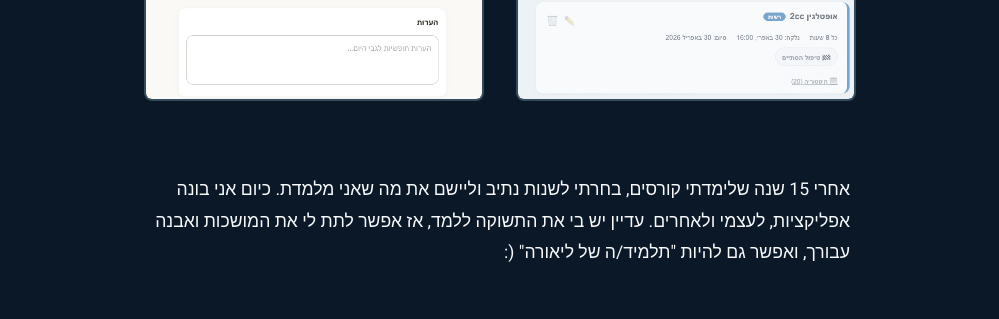
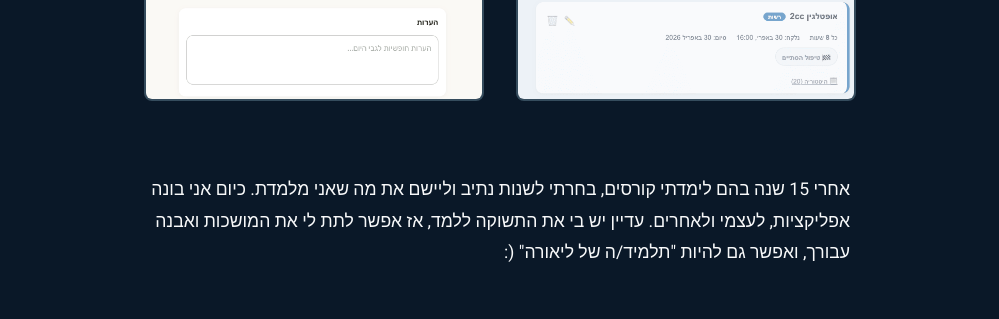
Before and after one commit to sealilev/liora, a plain HTML site: page projectech/personal-apps.html in a window 1280 px wide. Shown: the part 831-1150 px from the top of the page, without its empty margins (140-1139 px from the left). Drawn offline with Linux system fonts and the light colour scheme.

Commit message:
Reword teaching paragraph opening: "אחרי 15 שנה בהם לימדתי קורסים"
Co-Authored-By: Claude <noreply@anthropic.com>

```diff
--- a/projectech/personal-apps.html
+++ b/projectech/personal-apps.html
@@ -64,7 +64,7 @@
         <!-- From teaching to building - leads into the testimonials -->
         <section class="project-body">
             <div class="project-row-text" style="max-width:700px; margin:0 auto 2.5rem;">
-                <p>אחרי 15 שנה שלימדתי קורסים, בחרתי לשנות נתיב וליישם את מה שאני מלמדת. כיום אני בונה אפליקציות, לעצמי ולאחרים. עדיין יש בי את התשוקה ללמד, אז אפשר לתת לי את המושכות ואבנה עבורך, ואפשר גם להיות "תלמיד/ה של ליאורה" (:</p>
+                <p>אחרי 15 שנה בהם לימדתי קורסים, בחרתי לשנות נתיב וליישם את מה שאני מלמדת. כיום אני בונה אפליקציות, לעצמי ולאחרים. עדיין יש בי את התשוקה ללמד, אז אפשר לתת לי את המושכות ואבנה עבורך, ואפשר גם להיות "תלמיד/ה של ליאורה" (:</p>
             </div>
         </section>
 
```
